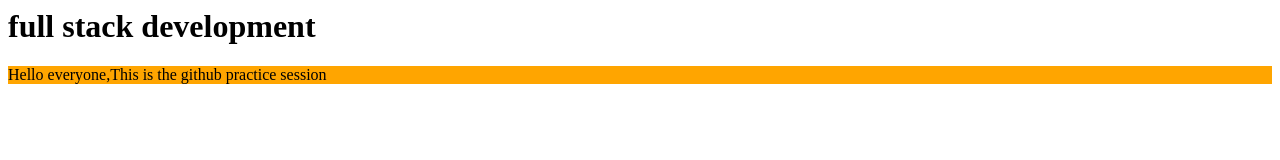
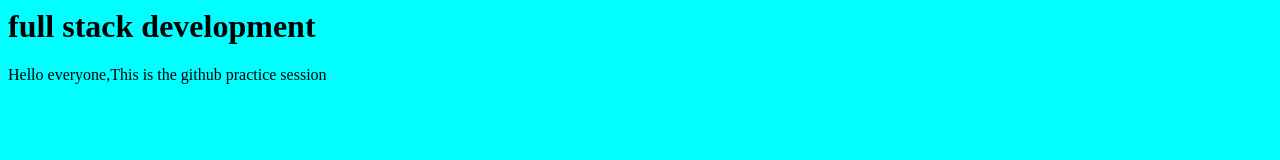
Before and after one commit to SanjanaRajendran10/Sanjana, a plain HTML site: page index.html in a window 1280 px wide. Drawn offline with Linux system fonts and the light colour scheme.

Commit message:
file added

```diff
--- a/index.html
+++ b/index.html
@@ -2,8 +2,8 @@
 <head>
 <title>Sample</title>
 </head>
-<body>
+<body style=background-color:aqua>
 <h1>full stack development</h1>
-<p style=background-color:Orange>Hello everyone,This is the github practice session</p>
+<p>Hello everyone,This is the github practice session</p>
 </body>
 </html>
```
Also changed, not shown: Task2.txt (added).
